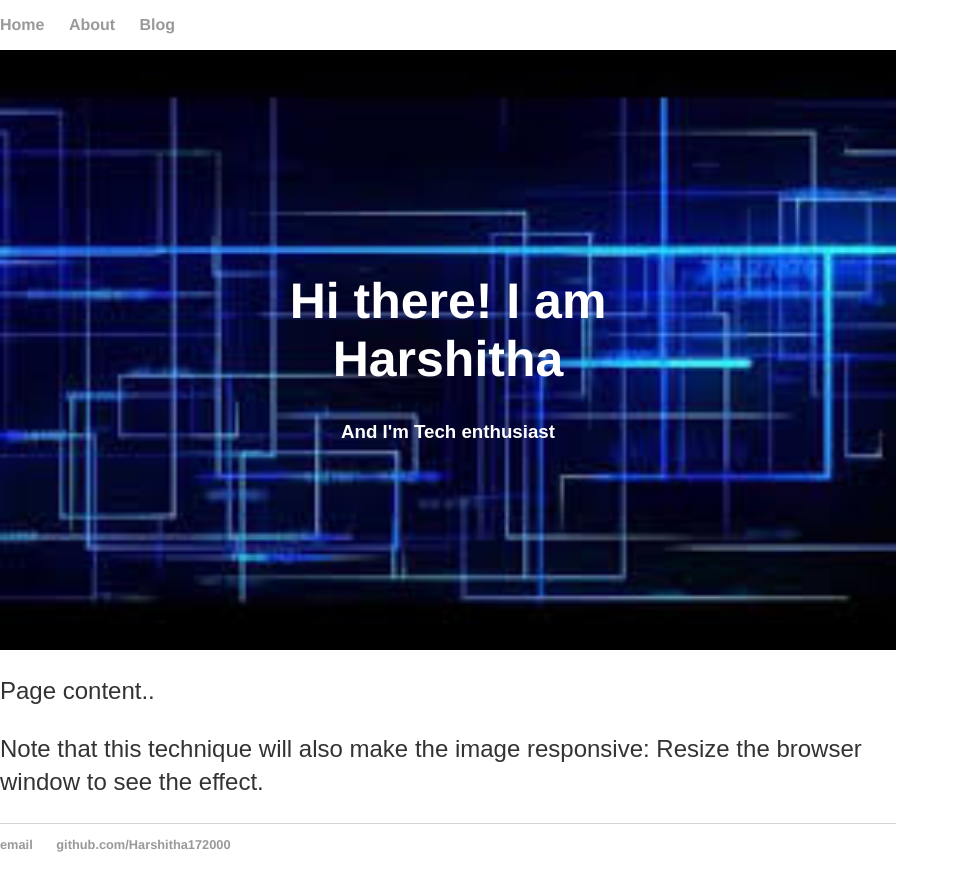
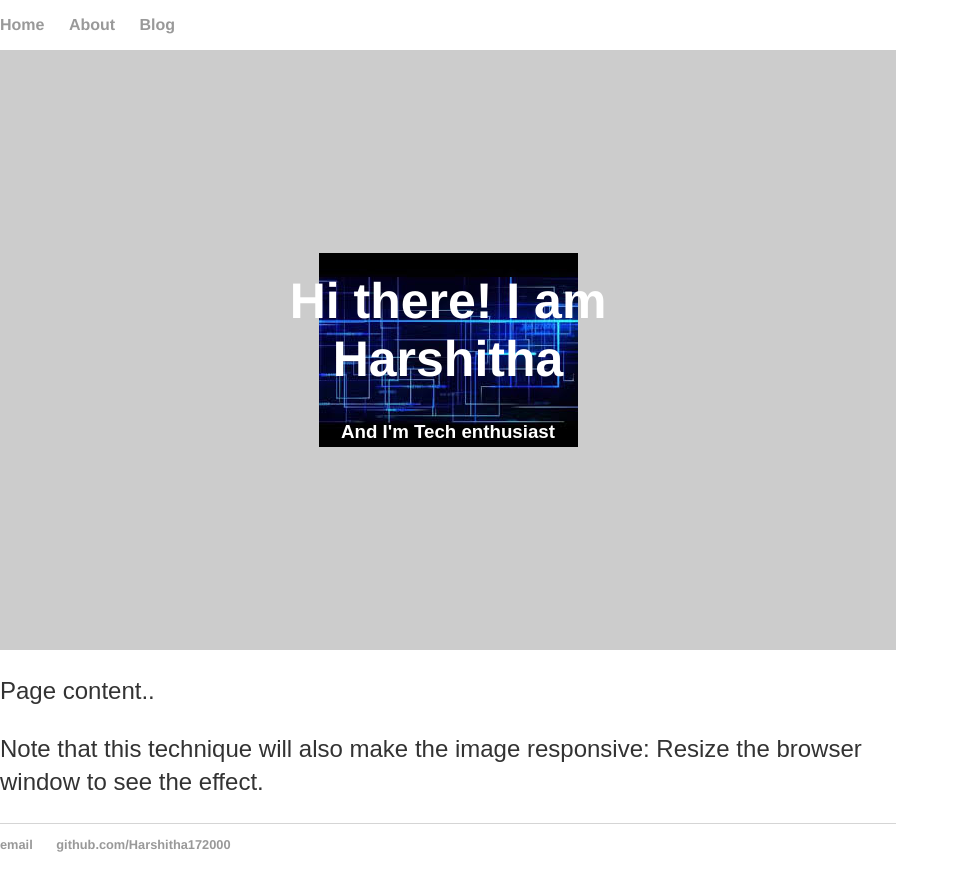
Before and after one commit to Harshitha172000/harshitha172000.github.io, a Jekyll site: the page built from index.html, in a window 1280 px wide. Shown: the top 891 px of the page, without its empty margins (0-959 px from the left). Built offline with Jekyll 4.4.1, drawn with Linux system fonts in a browser that asks for light colours.

Commit message:
Update index.html

```diff
--- a/index.html
+++ b/index.html
@@ -18,7 +18,7 @@ body {
   height: 600px;
   background-position: center;
   background-repeat: no-repeat;
-  background-size: cover;
+  background-size: auto;
   position: relative;
 }
 
```
